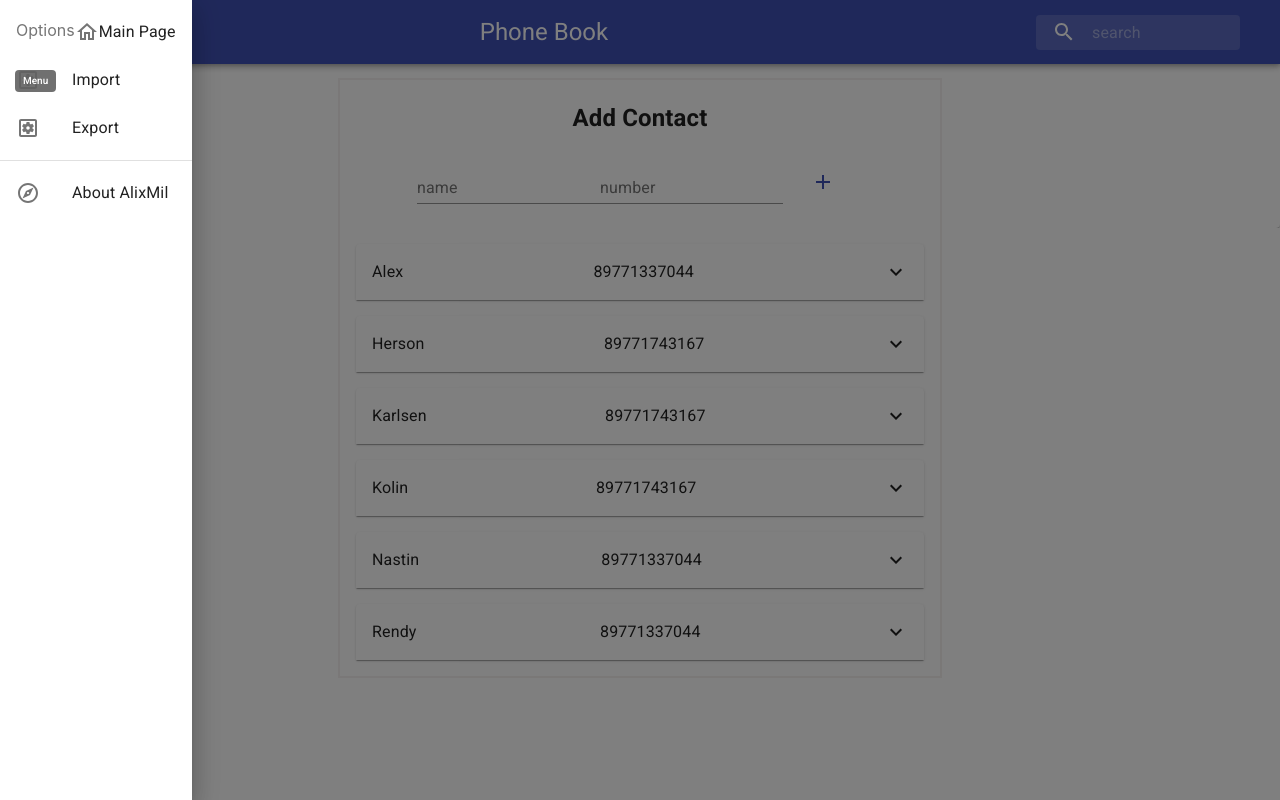
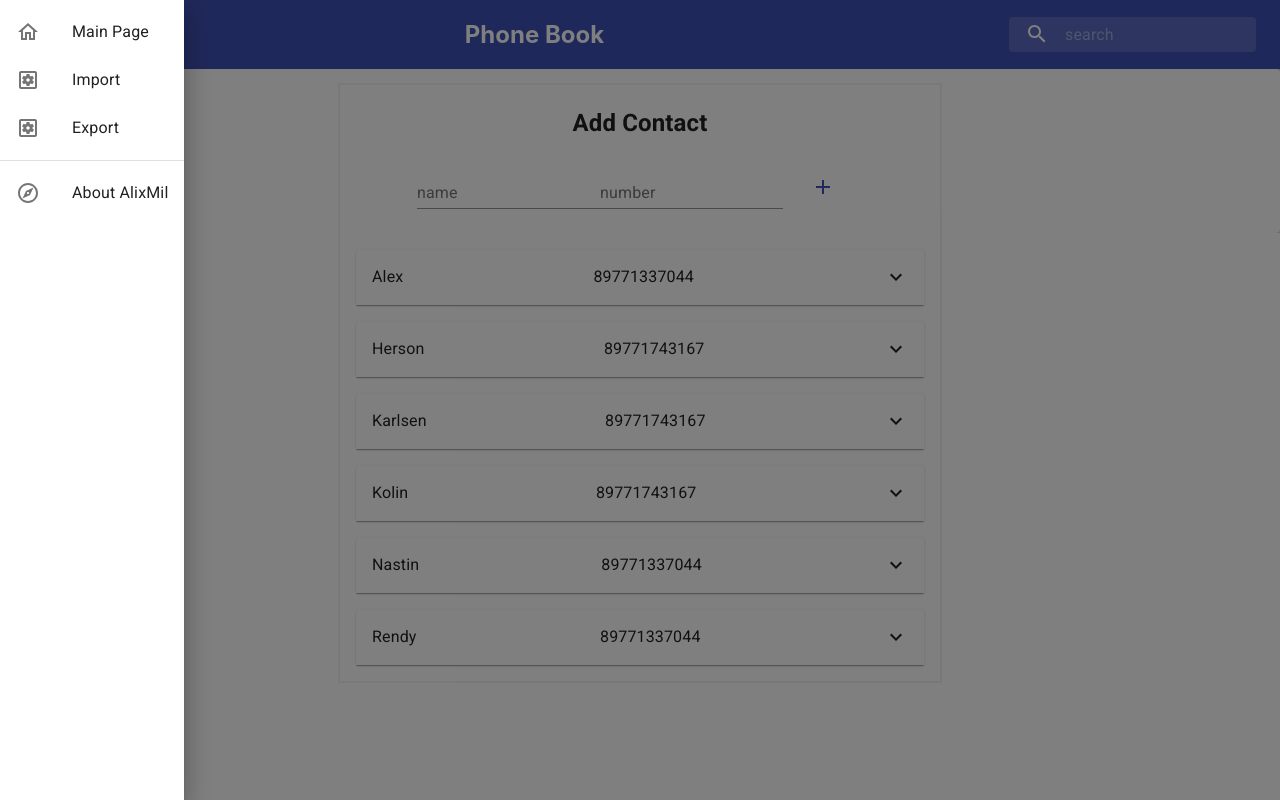
Before and after one commit to AlixMil/phonebookv2, a React (Create React App) app: page / in a window 1280 px wide. Both pictures are taken after a click on the button 36 px from the left and 32 px from the top of the page. Built offline with nearby package versions, Linux system fonts and the light colour scheme.

Commit message:
Change header styles

```diff
--- a/src/components/Add/AddPaper.js
+++ b/src/components/Add/AddPaper.js
@@ -11,8 +11,6 @@ import Fab from '@material-ui/core/Fab'
 
 const useStyles = makeStyles(theme => ({
   root: {
-    // backgroundColor: 'grey',
-
     display: 'flex',
     flexDirection: 'column',
     alignItems: 'center'
--- a/src/components/HeaderDisplay/Header.js
+++ b/src/components/HeaderDisplay/Header.js
@@ -5,25 +5,25 @@ import Import from './Import';
 import { makeStyles, fade } from '@material-ui/core/styles';
 import { Drawer, AppBar, Toolbar, Typography, IconButton } from '@material-ui/core';
 import MenuIcon from '@material-ui/icons/Menu';
-import Tooltip from '@material-ui/core/Tooltip'
-
-
 
 const useStyles = makeStyles(theme => ({
   root: {
+      // display: 'flex',
+      // justifyContent: "center",
+  },
+  toolbar: {
     display: 'flex',
-    justifyContent: "center",
-    // width: '100%',
-    // flexGrow: 1
+    // backgroundColor: 'red',
+    justifyContent: 'space-between',
   },
   menuButton: {
-    marginRight: theme.spacing(2),
+    // marginRight: theme.spacing(2),
   },
   title: {
-    flexGrow: 1,
+    // flexGrow: 1,
+    alignSelf: 'center',
   },
 }));
-
 
 export default function Header(props) {
   const classes = useStyles();
@@ -57,18 +57,16 @@ export default function Header(props) {
   return (
     <div className={classes.root}>
       <AppBar position="static">
-        <Toolbar>
-          <Tooltip title="Menu">
+        <Toolbar className={classes.toolbar}>
             <IconButton onClick={() => toggleDrawer()} edge="start" className={classes.menuButton} color="inherit" aria-label="menu">
               <MenuIcon />
               <Drawer variant="temporary" open={state.isOpenSide}>
                 <SideList export={props.export} toggleImport={toggleImport} toggleDrawer={toggleDrawer}/>
               </Drawer>
             </IconButton>
-          </Tooltip>
-          <Typography variant="h5" className={classes.title}>
-            Phone Book
-          </Typography>
+          {/* <Typography align='center'  variant='h5' className={classes.title}> */}
+            <h2>Phone Book</h2>
+          {/* </Typography> */}
           <Search />
         </Toolbar>
       </AppBar>
--- a/src/components/HeaderDisplay/Search.js
+++ b/src/components/HeaderDisplay/Search.js
@@ -13,13 +13,14 @@ const useStyles = makeStyles(theme => ({
     '&:hover': {
       backgroundColor: fade(theme.palette.common.white, 0.25),
     },
-    marginRight: theme.spacing(2),
-    marginLeft: 0,
+    // marginRight: theme.spacing(2),
+    // marginLeft: 0,
     // width: '100%',
-    [theme.breakpoints.up('sm')]: {
-      marginLeft: theme.spacing(3),
-      width: 'auto',
-    },
+
+    // [theme.breakpoints.up('sm')]: {
+    //   marginLeft: theme.spacing(3),
+    //   width: 'auto',
+    // },
   },
   searchIcon: {
     width: theme.spacing(7),
@@ -36,10 +37,10 @@ const useStyles = makeStyles(theme => ({
   inputInput: {
     padding: theme.spacing(1, 1, 1, 7),
     transition: theme.transitions.create('width'),
-    width: '100%',
-    [theme.breakpoints.up('sm')]: {
-      width: 140,
-    },
+    // width: '100%',
+    // [theme.breakpoints.up('sm')]: {
+      // width: 140,
+    // },
   }
 }))
 
@@ -48,7 +49,7 @@ export default function Search(props) {
   const classes = useStyles()
 
   return (
-          <Tooltip title="Search">
+          // <Tooltip title="Search">
             <div className={classes.search}>
               <div className={classes.searchIcon}>
                 <SearchIcon />
@@ -67,6 +68,6 @@ export default function Search(props) {
               />
               {/* {state.isSearched ? <IconButton onClick={setState(state => { return { isOpen: state.isOpen, isSearched: false } })}><CloseIcon /></IconButton> : null} */}
             </div>
-          </Tooltip>
+          // </Tooltip>
   )
 }
--- a/src/components/HeaderDisplay/SideList.js
+++ b/src/components/HeaderDisplay/SideList.js
@@ -20,7 +20,7 @@ export default function SideList(props) {
   return (<div onClick={() => props.toggleDrawer()} className={styles.list}>
     <List>
       <ListItem onClick={() => props.toggleDrawer()} button>
-        <ListItemIcon>Options
+        <ListItemIcon>
           <HomeOutlinedIcon />
         </ListItemIcon>
         <ListItemText primary="Main Page" />
```
